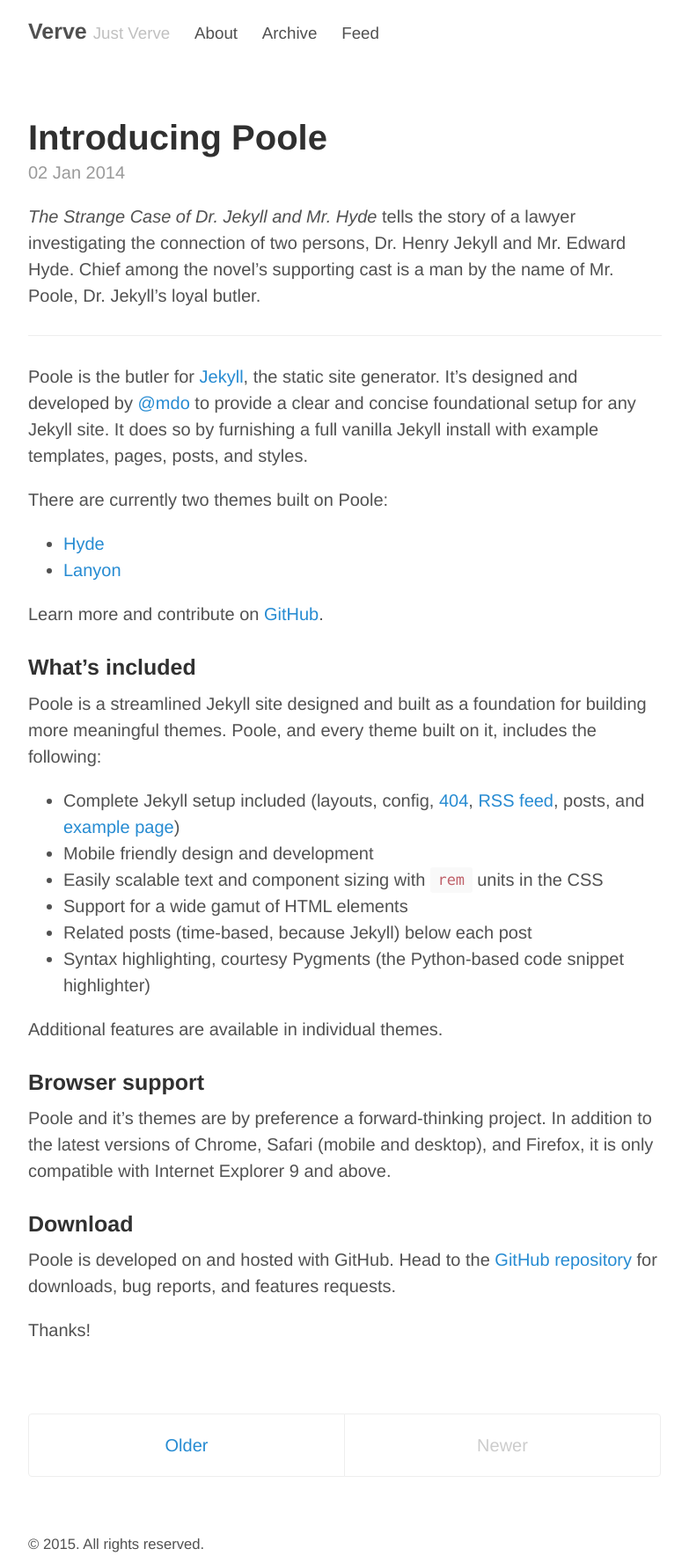
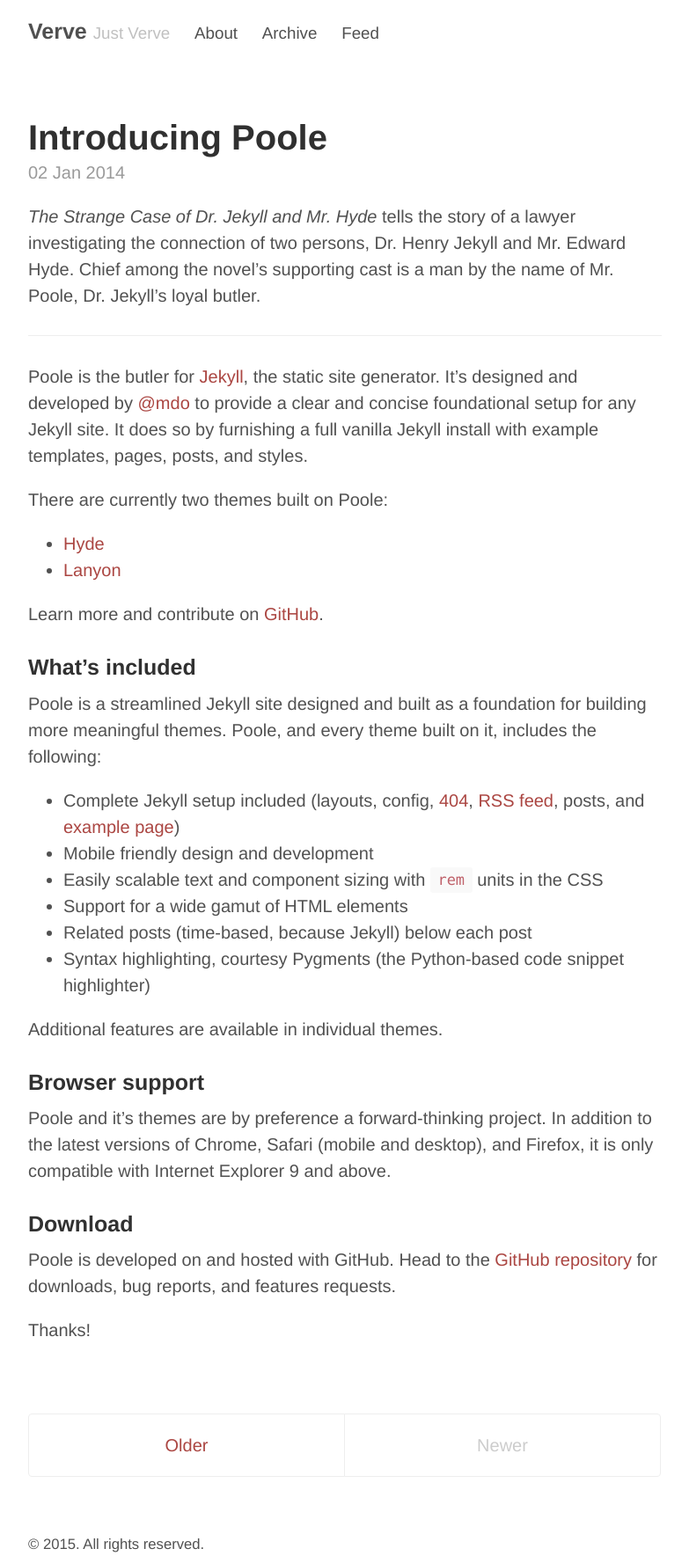
Before and after one commit to mattchou/mattchou.github.io-verve, a Jekyll site: the page built from index.html, in a window 1280 px wide. Shown: the whole page at 88% size, without its empty margins (248-1031 px from the left). Built offline with Jekyll 4.4.1, drawn with Linux system fonts in a browser that asks for light colours; the list of posts is cut into pages by our own code.

Commit message:
update A: color

```diff
--- a/public/css/poole.css
+++ b/public/css/poole.css
@@ -67,7 +67,7 @@ body {
 
 /* No `:visited` state is required by default (browsers will use `a`) */
 a {
-  color: #268bd2;
+  color: #AB4642;
   text-decoration: none;
 }
 a strong {
```
